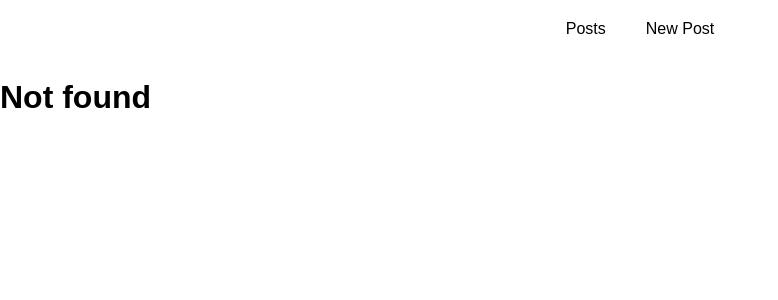
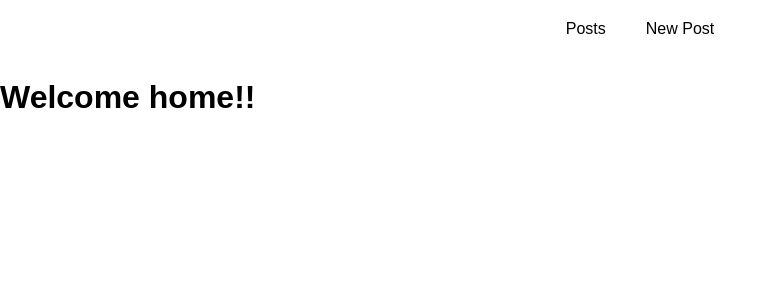
Before and after one commit to epedalino/blog-api, a React (Create React App) app: page / in a window 1280 px wide. Before the commit this address had no page. Shown: the top 300 px of the page, without its empty margins (0-778 px from the left). Built offline with nearby package versions, Linux system fonts and the light colour scheme.

Commit message:
Fix path for displaying posts

```diff
--- a/src/containers/Blog/Blog.js
+++ b/src/containers/Blog/Blog.js
@@ -40,7 +40,7 @@ class Blog extends Component {
                 <Switch>
                     {this.state.auth ? <Route path="/new-post" component={AsyncNewPost} /> : null}
                     <Route path="/posts" component={Posts} />
-                    <Route render={() => <h1>Not found</h1>} />
+                    <Route render={() => <h1>Welcome home!!</h1>} />
                     {/* <Redirect from="/" to="posts" /> */}
                     {/* <Route path="/" component={Posts} /> */}
                 </Switch>
--- a/src/containers/Blog/Posts/Posts.js
+++ b/src/containers/Blog/Posts/Posts.js
@@ -32,7 +32,7 @@ class Posts extends Component {
   }
   postSelectedHandler = (id) => {
     // this.props.history.push({pathname: '/' + id});
-    this.props.history.push('/posts' + id);
+    this.props.history.push('/posts/' + id);
   }
 
   render () {
```
